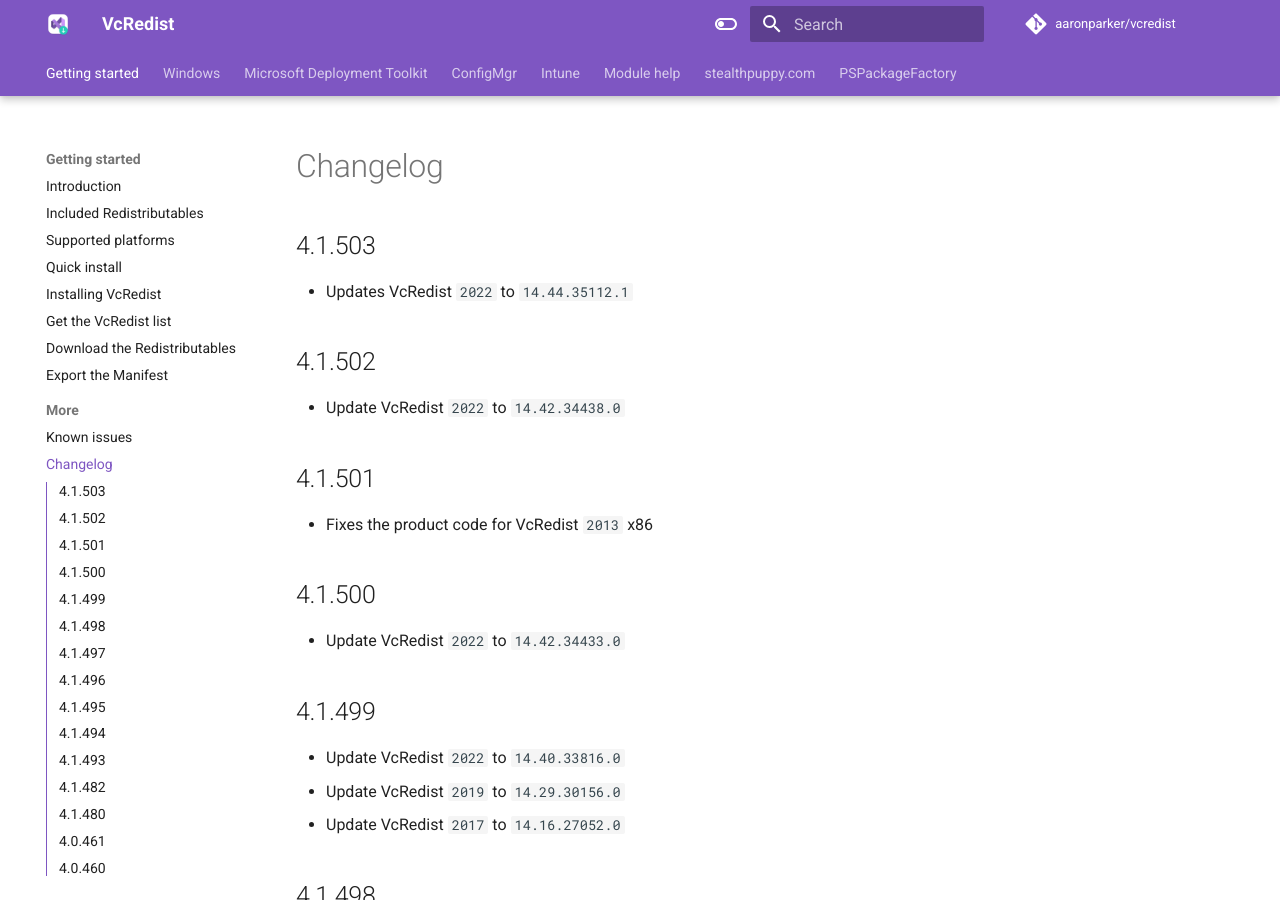
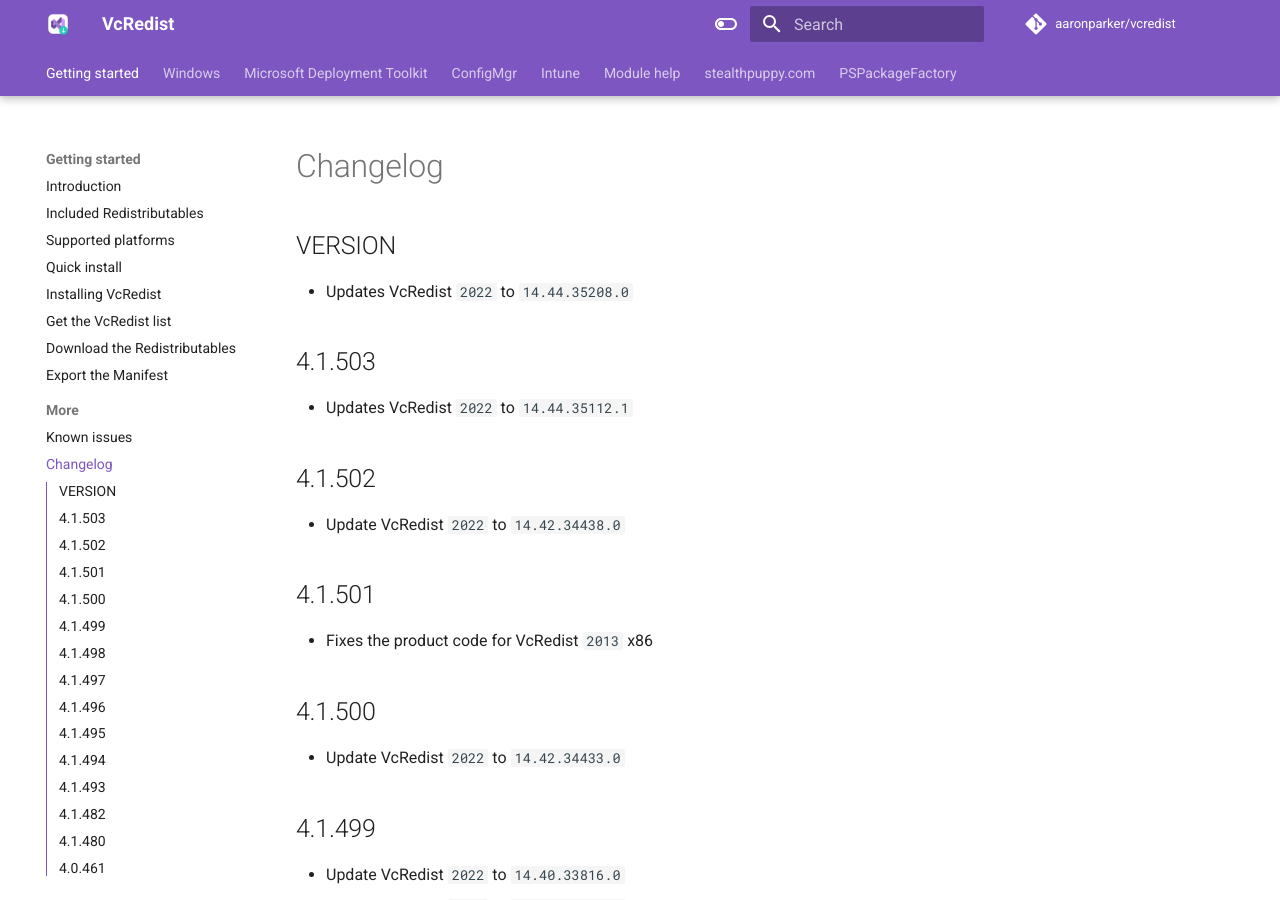
Before and after one commit to aaronparker/vcredist, an MkDocs documentation site: the page built from docs/changelog.md, in a window 1280 px wide and 900 px high. Built offline with MkDocs 1.6.1 and Material for MkDocs 9.7.7, drawn with Linux system fonts in a browser that asks for light colours; comment, search, counter and statistics services are not loaded.

Commit message:
Update changelog.md

```diff
--- a/docs/changelog.md
+++ b/docs/changelog.md
@@ -1,4 +1,8 @@
 # Changelog
+
+## VERSION
+
+* Updates VcRedist `2022` to `14.44.35208.0`
 
 ## 4.1.503
 
```
